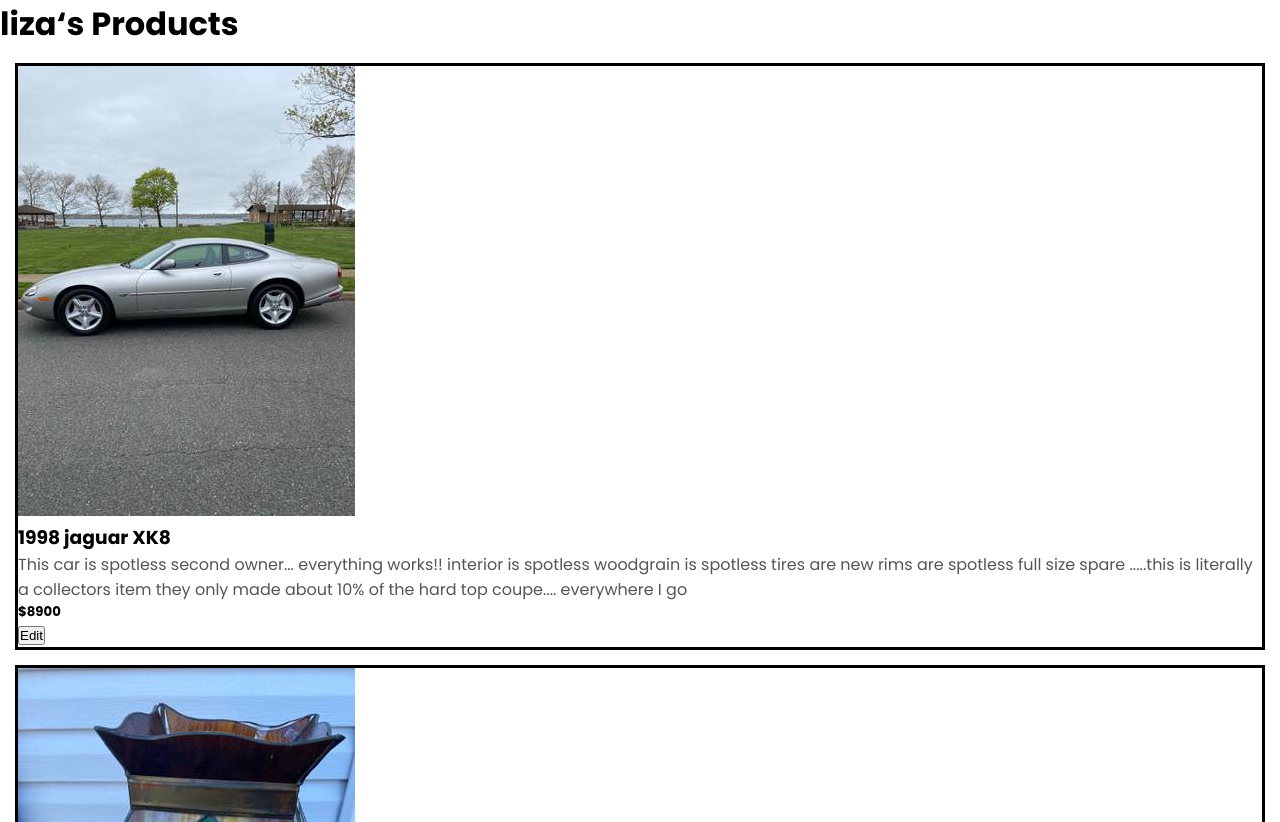
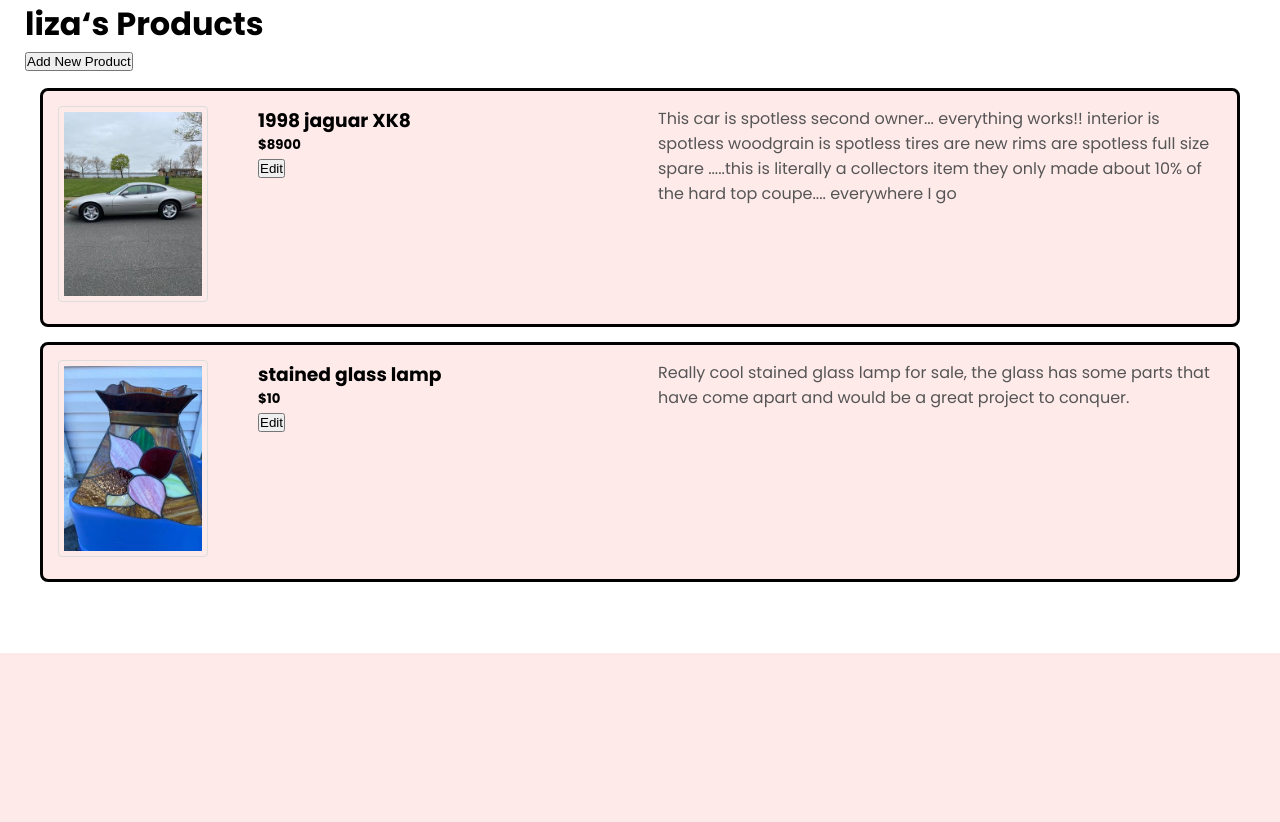
Before and after one commit to eshakhmatova/4300-Project, a PHP site: page /list_products.php in a window 1280 px wide. Shown: the part 147-969 px from the top of the page. After the commit the page ends 800 px from the top, so only its background shows below. Run offline with PHP 8.4, Linux system fonts and the light colour scheme; a user stored in the database is signed in; data comes from the database, SQL or seed files in the repository.

Commit message:
CSS for Product Listing

```diff
--- a/edit_account.php
+++ b/edit_account.php
@@ -13,6 +13,7 @@ $firstName = filter_input(INPUT_POST, 'firstName');
 $lastName = filter_input(INPUT_POST, 'lastName');
 $dob = filter_input(INPUT_POST, 'dob');
 $uname = filter_input(INPUT_POST, 'uname');
+$aboutMe = filter_input(INPUT_POST, 'aboutMe');
 $pword = filter_input(INPUT_POST, 'pword');
 $pwordValidation = filter_input(INPUT_POST, 'pwordValidation');
 
@@ -25,13 +26,14 @@ if ($pwordValidation != $pword) {
 } else { //if input is valid
     // Add the product to the database
     $query = 'UPDATE users
-                SET firstName = :firstName, lastName = :lastName, DOB = :DOB, userName = :userName
+                SET firstName = :firstName, lastName = :lastName, DOB = :DOB, userName = :userName, aboutMe = :aboutMe
                 WHERE userId = :userId';
     $statement = $db->prepare($query);
     $statement->bindValue(':firstName', $firstName);
     $statement->bindValue(':lastName', $lastName);
     $statement->bindValue(':DOB', $dob);
     $statement->bindValue(':userName', $uname);
+    $statement->bindValue(':aboutMe', $aboutMe);
     $statement->bindValue(':userId', $userId);
     $statement->execute();
     $statement->closeCursor();
@@ -45,7 +47,6 @@ if ($pwordValidation != $pword) {
         $statement->closeCursor();
     }
 
-    // Go back to login page
     include('profile.php');
 }
 ?>
--- a/list_products.php
+++ b/list_products.php
@@ -59,20 +59,31 @@ while ($row = $statement->fetch()) {
         </nav>
         <img src="./images/cart.png" width="30px" height="30px">
     </div>
+
+    <div class="container">
         <h1><?php echo $userInfo['userName']; ?>&#8216;s Products</h1>
-
+        <form action="add_product_form.php">
+             <button type="submit">Add New Product</button>
+        </form>
         <?php foreach ($products as $p) : ?>
-        <div style='border-style: solid; margin:15px;'>
-            <img src="<?php echo $p['image']; ?>">
+            <div class="productListing">
+                <div class="productItem">
+                    <img src="<?php echo $p['image']; ?>" class="thumbnail">
+                </div>
+                <div class="productItem">
                     <h3><?php echo $p['name']; ?> </h3>
-            <p><?php echo $p['description']; ?></p>
                     <h5>$<?php echo $p['price']; ?></h5>
                     <form action="edit_product_form.php" method="POST">
                         <input type='hidden' name='productId' value='<?php echo $p['productId']; ?>'>
                         <input type='submit' name='editProduct' value='Edit'>
                     </form>
                 </div>
+                <div class="productItem">
+                    <p><?php echo $p['description']; ?></p>
+                </div>
+            </div>
         <?php endforeach; ?>
+    </div>
 
 </body>
 
--- a/stylesheet.css
+++ b/stylesheet.css
@@ -173,3 +173,58 @@ aboutDiv{
     display: inline-block;
     margin-left: 20px;
 }
+
+.productListing {
+    border: solid black;
+    border-radius: 8px;
+    border-width: medium;
+    margin: 15px;
+    background: rgba(255, 214, 214, 0.5);
+    padding: 15px;
+    display: grid;
+    grid-template-columns: 200px 400px auto;
+}
+
+.profileInfo {
+    border: solid black;
+    border-radius: 8px;
+    border-width: medium;
+    margin: 15px;
+    background: rgba(255, 214, 214, 0.5);
+    padding: 15px;
+    display: grid;
+    grid-template-columns: 200px auto;
+}
+
+.profileGrid {
+    padding: 15px;
+    display: grid;
+    grid-template-columns: auto auto auto;
+}
+
+.product {
+    border: solid black;
+    border-radius: 8px;
+    border-width: medium;
+    margin: 15px;
+    background: rgba(255, 214, 214, 0.5);
+    padding: 15px;
+}
+
+.gridItem {
+    padding: 10px;
+}
+
+.thumbnail {
+    border: 1px solid #ddd; /* Gray border */
+    border-radius: 4px;  /* Rounded border */
+    padding: 5px; /* Some padding */
+    width: 150px; /* Set a small width */
+    display: inline;
+  }
+
+  .formGrid {
+      display: grid;
+      grid-template-columns: 400px auto;
+      padding: 15px;
+  }
```
Also changed, not shown: account.php (+43 -1 lines), profile.php (+11 -3 lines). Lines whose indentation alone changed are shown as unchanged.
